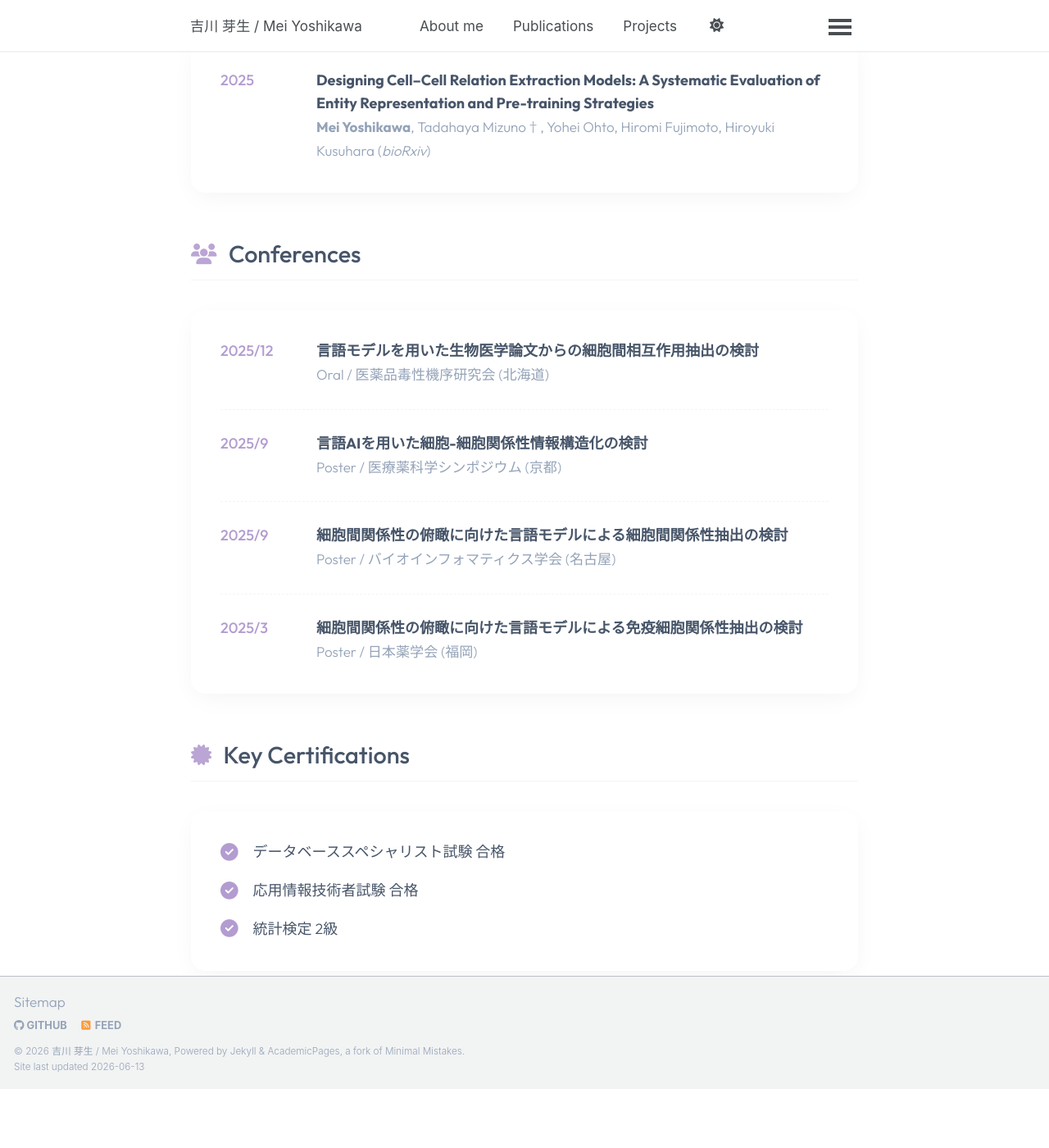
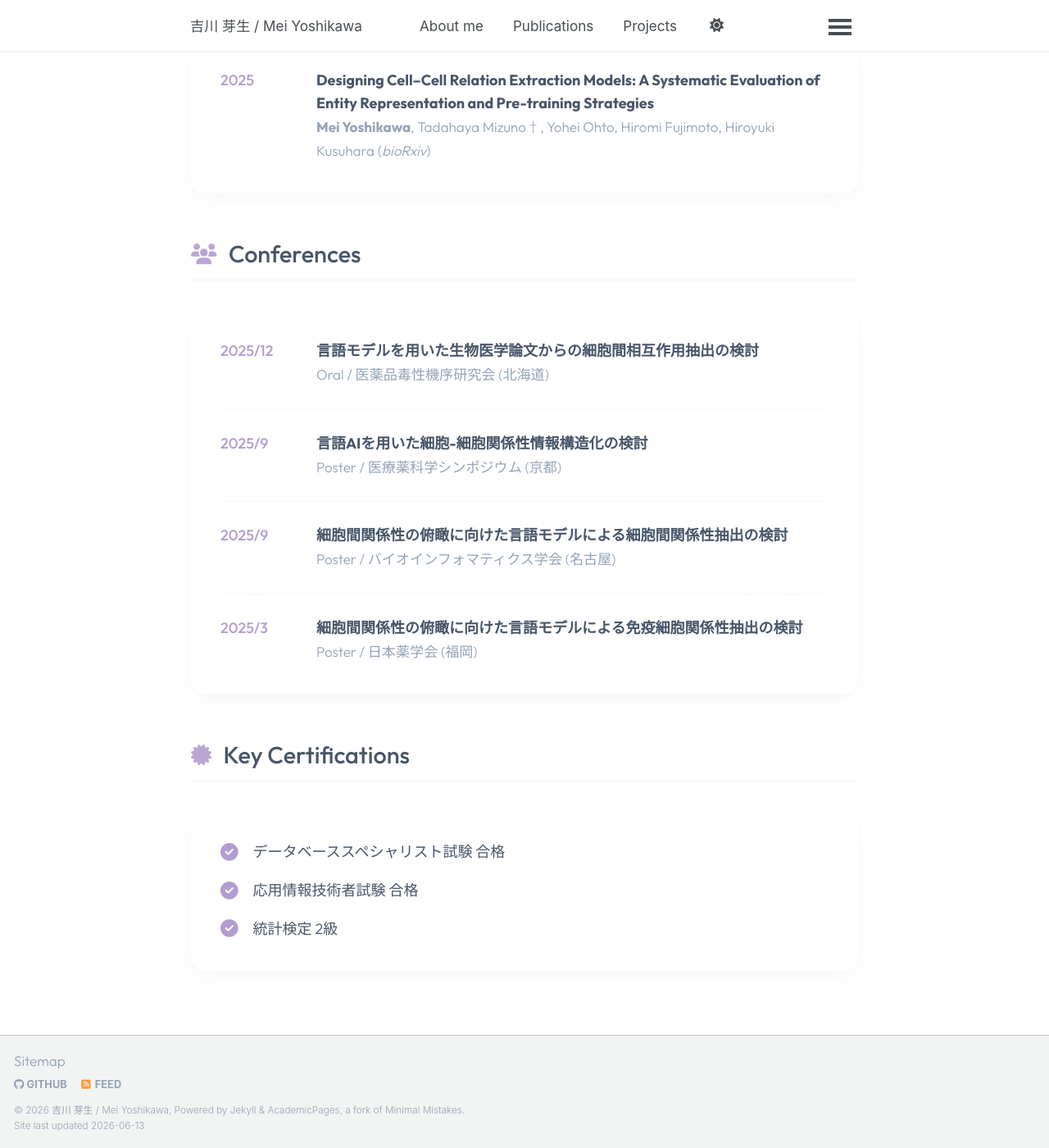
Before and after one commit to DevWithKaiju/DevWithKaiju.github.io, a Jekyll site: the page built from _pages/about.md, in a window 1280 px wide and 1400 px high, scrolled down 1114 px. Shown: the whole window at 82% size. Built offline with Jekyll 4.4.1, drawn with Linux system fonts in a browser that asks for light colours; a script bundle is joined from its source files by our own code; library files that are not in the unit come from our copies; before the commit the page ends 2442 px from its top, so only the background shows below that.

Commit message:
style: increase footer gap to 12rem

```diff
--- a/_sass/_custom.scss
+++ b/_sass/_custom.scss
@@ -210,7 +210,7 @@ html[data-theme="dark"] .hero-social-link {
 .modern-content-wrapper {
   max-width: 850px;
   margin: 0 auto;
-  padding: 0 1rem 8rem 1rem; /* Generous padding before footer */
+  padding: 0 1rem 12rem 1rem; /* Even more generous padding before footer */
   position: relative;
 }
 
@@ -426,5 +426,5 @@ html[data-theme="dark"] .page__inner-wrap {
 
 /* Force huge gap above footer globally */
 .page__footer {
-  margin-top: 8rem !important;
+  margin-top: 12rem !important;
 }
```
